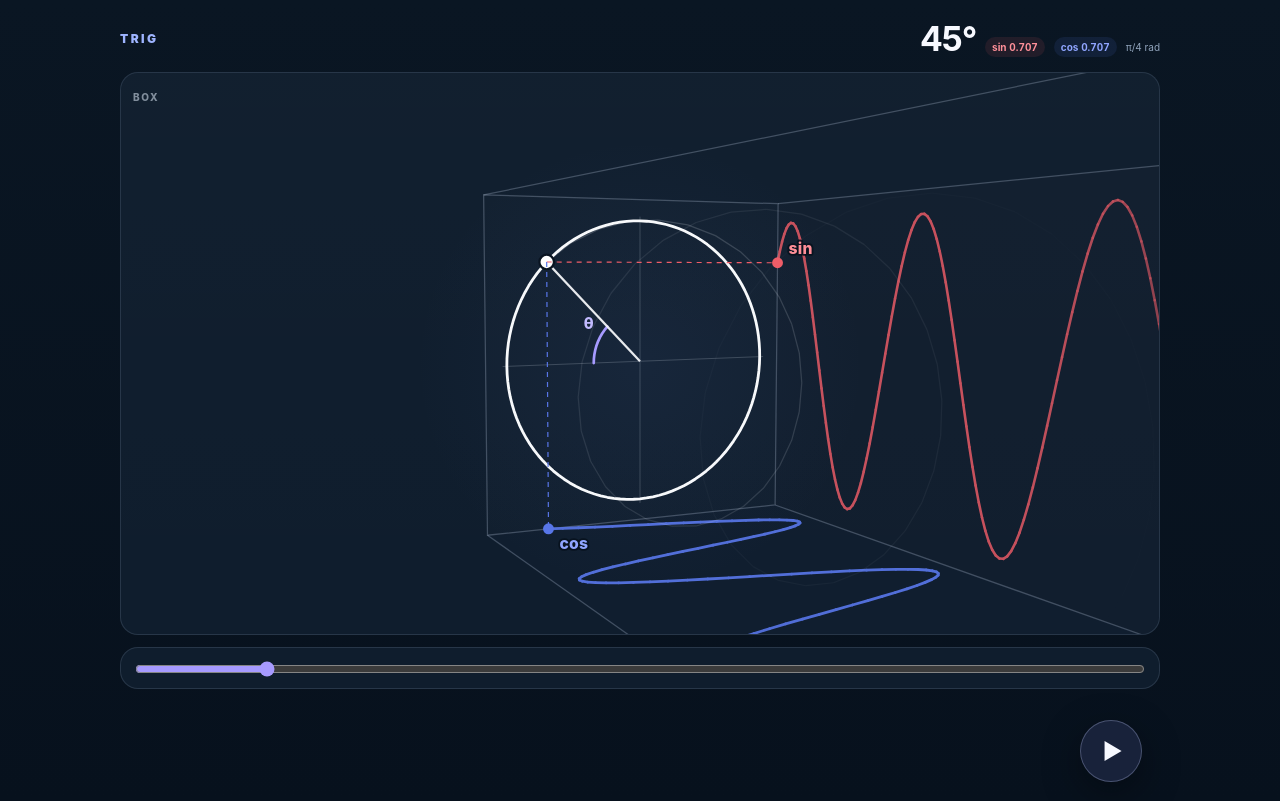
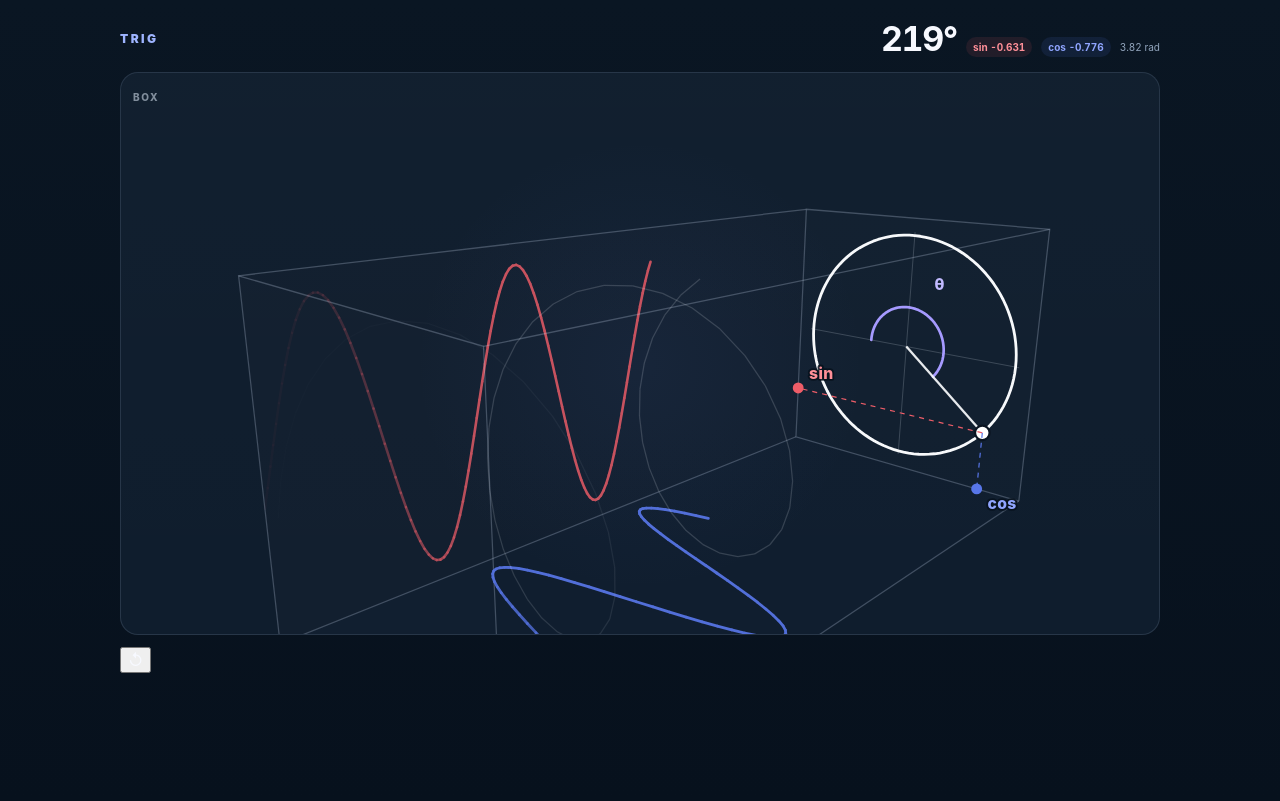
Before and after one commit to miyatayuuma/trig-playground, a React (Vite) app: page / in a window 1280 px wide. Built offline with nearby package versions, Linux system fonts and the light colour scheme.

Commit message:
feat: make trig trace continuous and auto-playing

```diff
--- a/src/App.tsx
+++ b/src/App.tsx
@@ -1,15 +1,11 @@
 import {
   useEffect,
-  useMemo,
   useRef,
   useState,
   type KeyboardEvent as ReactKeyboardEvent,
   type PointerEvent as ReactPointerEvent,
 } from 'react'
 import {
-  degreesToRadians,
-  formatRadians,
-  nearestEquivalentAngle,
   normalizeRadians,
   radiansToDegrees,
   trigValuesFromRadians,
@@ -42,6 +38,7 @@ type TrailSegment = {
   start: Vec3
   end: Vec3
   opacity: number
+  progress: number
 }
 type Gesture = {
   clientX: number
@@ -50,10 +47,10 @@ type Gesture = {
 }
 
 const BOX_CAMERA: CameraPose = {
-  position: { x: -1.8, y: 3.4, z: 0.65 },
-  target: { x: BOX_LENGTH, y: 0, z: 0 },
+  position: { x: -2, y: -4, z: 2 },
+  target: { x: 2, y: 0, z: 0.5 },
   up: { x: 0, y: 0, z: 1 },
-  focal: 920,
+  focal: 760,
 }
 
 const VIEW_CAMERAS: Record<FlatView, CameraPose> = {
@@ -64,8 +61,8 @@ const VIEW_CAMERAS: Record<FlatView, CameraPose> = {
     focal: 980,
   },
   sin: {
-    position: { x: BOX_LENGTH / 2, y: 5, z: 0.2 },
-    target: { x: BOX_LENGTH / 2, y: -FACE_EXTENT, z: 0 },
+    position: { x: BOX_LENGTH / 2, y: -5, z: 0.2 },
+    target: { x: BOX_LENGTH / 2, y: FACE_EXTENT, z: 0 },
     up: { x: 0, y: 0, z: 1 },
     focal: 780,
   },
@@ -139,51 +136,51 @@ const endFace = (x: number): Vec3[] => [
   { x, y: -FACE_EXTENT, z: FACE_EXTENT },
 ]
 
-const wavePoint = (phase: number, kind: 'sin' | 'cos', distance: number): Vec3 => {
-  const radians = phase + (distance / BOX_CYCLE_LENGTH) * TAU
-  const x = BOX_LENGTH - distance
+const wavePoint = (phase: number, kind: 'sin' | 'cos', x: number): Vec3 => {
+  const distanceFromCircle = BOX_LENGTH - x
+  const radians = phase - (distanceFromCircle / BOX_CYCLE_LENGTH) * TAU
 
   if (kind === 'sin') {
-    return { x, y: -FACE_EXTENT, z: Math.sin(radians) }
+    return { x, y: FACE_EXTENT, z: Math.sin(radians) }
   }
   return { x, y: Math.cos(radians), z: -FACE_EXTENT }
 }
 
-const tailOpacity = (ratio: number) => {
-  const fadeStart = 0.38
-  if (ratio <= fadeStart) return 1
-  const fadeProgress = Math.min(1, (ratio - fadeStart) / (1 - fadeStart))
-  return 0.04 + 0.96 * (1 - smootherStep(fadeProgress))
+const trailOpacity = (progress: number) => {
+  const fadeEnd = 0.34
+  if (progress >= fadeEnd) return 1
+  return 0.04 + 0.96 * smootherStep(progress / fadeEnd)
 }
 
 const buildWaveSegments = (phase: number, kind: 'sin' | 'cos'): TrailSegment[] => {
   const segments = 180
   return Array.from({ length: segments }, (_, index) => {
-    const d0 = (index / segments) * BOX_LENGTH
-    const d1 = ((index + 1) / segments) * BOX_LENGTH
+    const x0 = (index / segments) * BOX_LENGTH
+    const x1 = ((index + 1) / segments) * BOX_LENGTH
+    const progress = (index + 1) / segments
     return {
-      start: wavePoint(phase, kind, d0),
-      end: wavePoint(phase, kind, d1),
-      opacity: tailOpacity(index / segments),
+      start: wavePoint(phase, kind, x0),
+      end: wavePoint(phase, kind, x1),
+      opacity: trailOpacity(progress),
+      progress,
     }
   })
 }
 
 const buildHelix = (phase: number): TrailSegment[] => {
   const segments = 110
-  const visibleDistance = BOX_LENGTH * 0.78
-
   return Array.from({ length: segments }, (_, index) => {
-    const d0 = (index / segments) * BOX_LENGTH
-    const d1 = ((index + 1) / segments) * BOX_LENGTH
-    const r0 = phase + (d0 / BOX_CYCLE_LENGTH) * TAU
-    const r1 = phase + (d1 / BOX_CYCLE_LENGTH) * TAU
-    const fade = Math.max(0, 1 - d0 / visibleDistance)
+    const x0 = (index / segments) * BOX_LENGTH
+    const x1 = ((index + 1) / segments) * BOX_LENGTH
+    const r0 = phase - ((BOX_LENGTH - x0) / BOX_CYCLE_LENGTH) * TAU
+    const r1 = phase - ((BOX_LENGTH - x1) / BOX_CYCLE_LENGTH) * TAU
+    const progress = (index + 1) / segments
 
     return {
-      start: { x: BOX_LENGTH - d0, y: Math.cos(r0), z: Math.sin(r0) },
-      end: { x: BOX_LENGTH - d1, y: Math.cos(r1), z: Math.sin(r1) },
-      opacity: 0.24 * fade * fade,
+      start: { x: x0, y: Math.cos(r0), z: Math.sin(r0) },
+      end: { x: x1, y: Math.cos(r1), z: Math.sin(r1) },
+      opacity: 0.2 * trailOpacity(progress),
+      progress,
     }
   })
 }
@@ -210,8 +207,7 @@ const buildAngleArc = (radians: number): Vec3[] => {
 }
 
 export default function App() {
-  const [phase, setPhase] = useState(degreesToRadians(45))
-  const [playing, setPlaying] = useState(false)
+  const [phase, setPhase] = useState(0)
   const [view, setView] = useState<ViewMode>('box')
   const [focusedMode, setFocusedMode] = useState<FlatView | null>(null)
   const [cameraState, setCameraState] = useState<CameraState>({ pose: BOX_CAMERA, isolation: 0 })
@@ -220,10 +216,11 @@ export default function App() {
   const gestureRef = useRef<Gesture | null>(null)
 
   const normalizedAngle = normalizeRadians(phase)
-  const values = useMemo(() => trigValuesFromRadians(phase), [phase])
-  const displayDegrees = radiansToDegrees(normalizedAngle)
+  const values = trigValuesFromRadians(phase)
+  const displayDegrees = radiansToDegrees(phase)
+  const drawProgress = Math.min(1, Math.max(0, phase / TAU))
 
-  const circleWorld = useMemo(() => buildCircle(), [])
+  const circleWorld = buildCircle()
   const angleArcWorld = buildAngleArc(normalizedAngle)
   const helix = buildHelix(phase)
   const sineSegments = buildWaveSegments(phase, 'sin')
@@ -231,12 +228,12 @@ export default function App() {
 
   const near = endFace(0)
   const far = endFace(BOX_LENGTH)
-  const sinFace: Vec3[] = [near[0], near[3], far[3], far[0]]
+  const sinFace: Vec3[] = [near[1], near[2], far[2], far[1]]
   const cosFace: Vec3[] = [near[0], near[1], far[1], far[0]]
 
   const currentWorld: Vec3 = { x: BOX_LENGTH, y: values.cos, z: values.sin }
   const circleCenter: Vec3 = { x: BOX_LENGTH, y: 0, z: 0 }
-  const sinCurrent: Vec3 = { x: BOX_LENGTH, y: -FACE_EXTENT, z: values.sin }
+  const sinCurrent: Vec3 = { x: BOX_LENGTH, y: FACE_EXTENT, z: values.sin }
   const cosCurrent: Vec3 = { x: BOX_LENGTH, y: values.cos, z: -FACE_EXTENT }
   const thetaWorld: Vec3 = {
     x: BOX_LENGTH,
@@ -250,10 +247,9 @@ export default function App() {
   const yAxisEnd: Vec3 = { x: BOX_LENGTH, y: 0, z: 1.03 }
 
   useEffect(() => {
-    if (!playing) return
-
     let frame = 0
     let last = performance.now()
+
     const tick = (now: number) => {
       const deltaSeconds = Math.min((now - last) / 1000, 0.05)
       last = now
@@ -263,7 +259,7 @@ export default function App() {
 
     frame = requestAnimationFrame(tick)
     return () => cancelAnimationFrame(frame)
-  }, [playing])
+  }, [])
 
   useEffect(() => () => {
     if (cameraAnimationRef.current !== null) cancelAnimationFrame(cameraAnimationRef.current)
@@ -374,10 +370,10 @@ export default function App() {
       <header className="topbar">
         <div className="brand">TRIG</div>
         <div className="live-readout" aria-live="polite">
-          <strong>{displayDegrees.toFixed(displayDegrees % 1 === 0 ? 0 : 1)}°</strong>
+          <strong>{displayDegrees.toFixed(displayDegrees < 1000 ? 0 : 1)}°</strong>
           <span className="mini-value sin-mini">sin {values.sin.toFixed(3)}</span>
           <span className="mini-value cos-mini">cos {values.cos.toFixed(3)}</span>
-          <small>{formatRadians(normalizedAngle)}</small>
+          <small>{phase.toFixed(2)} rad</small>
         </div>
       </header>
 
@@ -405,8 +401,10 @@ export default function App() {
               className="box-face box-face-sin"
               style={{ opacity: focusedMode === 'sin' ? targetSurfaceOpacity : 0.025 * otherOpacity }}
             />
+
             <g className="box-wave-trail" style={{ opacity: 0.82 * sinOpacity }}>
               {sineSegments.map((segment, index) => {
+                if (segment.progress > drawProgress) return null
                 const start = projectPoint(segment.start, camera)
                 const end = projectPoint(segment.end, camera)
                 return (
@@ -451,6 +449,7 @@ export default function App() {
 
             <g className="box-wave-trail" style={{ opacity: 0.92 * cosOpacity }}>
               {cosineSegments.map((segment, index) => {
+                if (segment.progress > drawProgress) return null
                 const start = projectPoint(segment.start, camera)
                 const end = projectPoint(segment.end, camera)
                 return (
@@ -469,6 +468,7 @@ export default function App() {
 
             <g className="box-helix-fade" style={{ opacity: helixOpacity }} aria-hidden="true">
               {helix.map((segment, index) => {
+                if (segment.progress > drawProgress) return null
                 const start = projectPoint(segment.start, camera)
                 const end = projectPoint(segment.end, camera)
                 return (
@@ -605,31 +605,14 @@ export default function App() {
         </div>
       </section>
 
-      <section className="panel control-panel" aria-label="角度コントロール">
-        <input
-          className="angle-slider"
-          aria-label="角度を動かす"
-          type="range"
-          min="0"
-          max="360"
-          step="0.5"
-          value={displayDegrees}
-          onChange={(event) => {
-            setPlaying(false)
-            const next = degreesToRadians(Number(event.target.value))
-            setPhase((current) => nearestEquivalentAngle(next, current))
-          }}
-        />
-      </section>
-
       <button
-        className={`floating-play ${playing ? 'is-playing' : ''}`}
+        className="floating-reset"
         type="button"
-        onClick={() => setPlaying((current) => !current)}
-        aria-label={playing ? '停止' : '再生'}
-        aria-pressed={playing}
+        onClick={() => setPhase(0)}
+        aria-label="0度に戻す"
+        title="0°に戻す"
       >
-        <span aria-hidden="true">{playing ? 'Ⅱ' : '▶'}</span>
+        <span aria-hidden="true">↺</span>
       </button>
     </main>
   )
```
